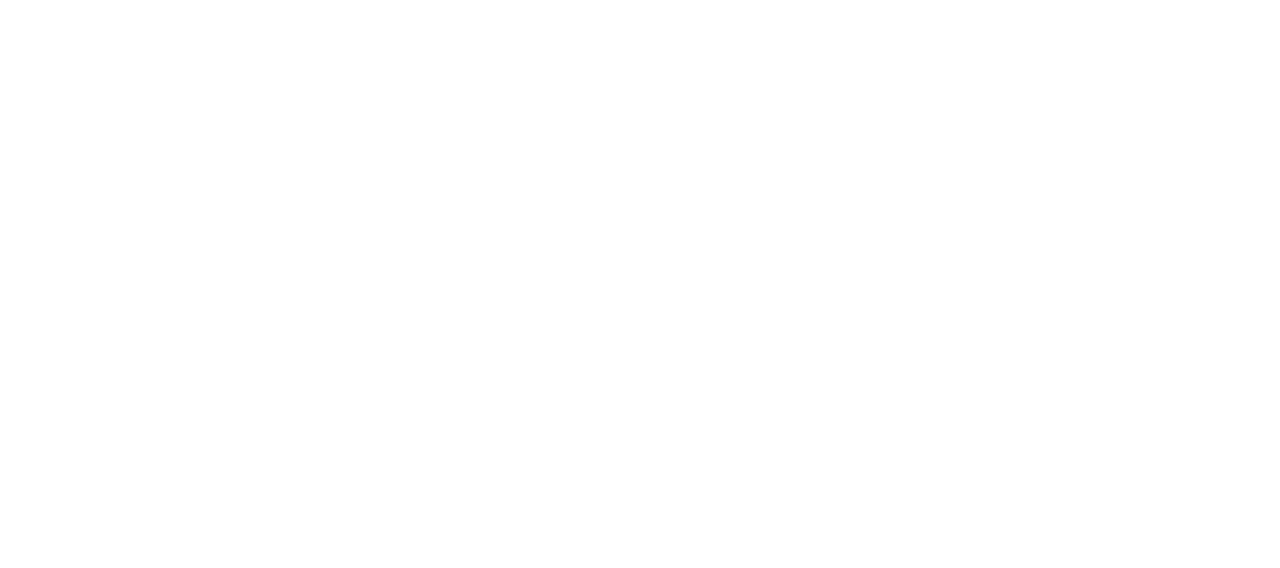
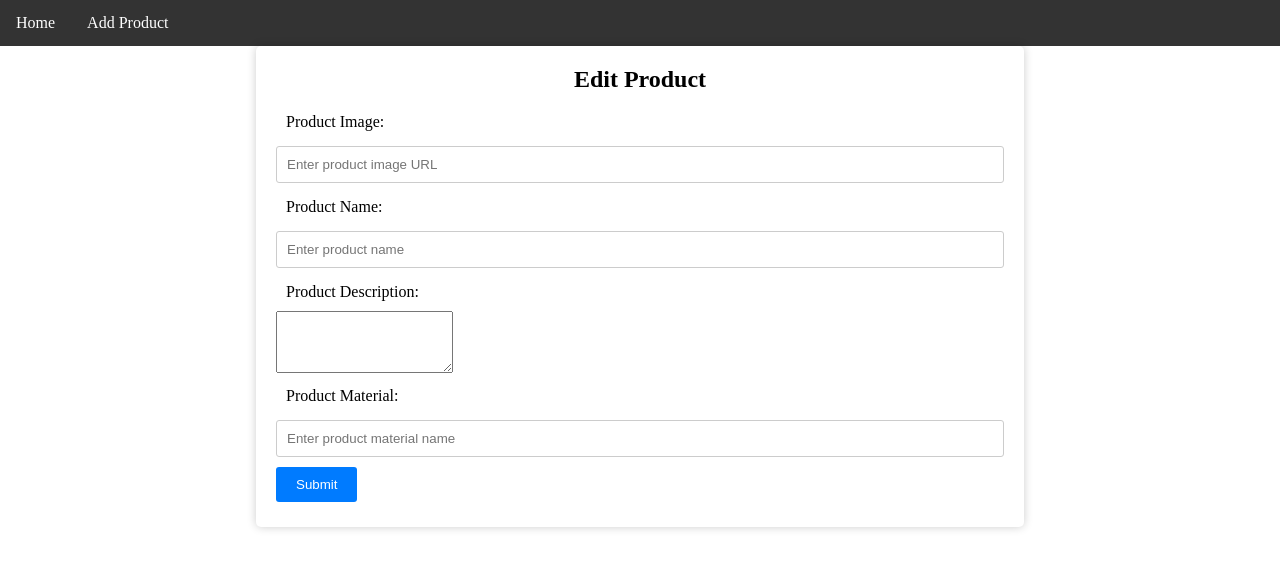
Before and after one commit to bikramgiri/Product_Management_System, a React (Vite) app: page /editProduct/1 in a window 1280 px wide. Before the commit this address had no page. Shown: the top 568 px of the page. Built offline with nearby package versions, Linux system fonts and the light colour scheme; no server answers.

Commit message:
Edit Blog API Integration

```diff
--- a/src/App.jsx
+++ b/src/App.jsx
@@ -4,6 +4,7 @@
 import Home from './pages/Home/Home'
 import AddProduct from './pages/AddProduct/AddProduct'
 import SingleProduct from './pages/SingleProduct/SingleProduct'
+import EditProduct from './pages/EditProduct/EditProduct'
 
 
 function App() {
@@ -14,6 +15,7 @@
         <Route path="/" element={<Home />} />
         <Route path="/addProduct" element={<AddProduct />} />
         <Route path="/singleProduct/:id" element={<SingleProduct />} />
+        <Route path="/editProduct/:id" element={<EditProduct />} />
       </Routes>
     </BrowserRouter>
   )
--- /dev/null
+++ b/src/pages/EditProduct/EditProduct.css
@@ -0,0 +1,41 @@
+#product-form {
+      width: 60%;
+      margin: 0 auto;
+      padding: 20px;
+      border-radius: 5px;
+      background-color: #fff;
+      box-shadow: 0 0 10px rgba(0, 0, 0, 0.2);
+    }
+
+    /* add */
+    #product-form h2 {
+      text-align: center;
+      margin-bottom: 20px;
+    }
+
+    #product-form label {
+      display: block;
+      margin: 10px;
+    }
+
+    #product-form input {
+      width: 100%;
+      padding: 10px;
+      margin: 5px 0;
+      border-radius: 3px;
+      border: 1px solid #ccc;
+    }
+
+    #product-form button {
+      padding: 10px 20px;
+      margin: 5px 0;
+      border-radius: 3px;
+      border: none;
+      background-color: #007bff;
+      color: #fff;
+      cursor: pointer;
+    }
+
+    #product-form button:hover {
+      background-color: #0056b3;
+    }
--- /dev/null
+++ b/src/pages/EditProduct/EditProduct.jsx
@@ -0,0 +1,67 @@
+// import React from 'react'
+import './EditProduct.css'
+
+import Navbar from "../../components/Navbar/Navbar"
+import { useNavigate, useParams } from 'react-router-dom'
+import axios from 'axios'
+import { useEffect, useState } from 'react'
+
+const EditProduct = () => {
+  const navigate = useNavigate()
+  const {id} = useParams()
+  const [product,setProduct] = useState({})
+
+  const handleChange= (e)=>{
+    const {name,value} = e.target
+    setProduct({
+      ...product,
+      [name] : value
+    })
+  }
+
+  //edit product
+  const editProduct = async (e)=>{
+    e.preventDefault()
+    const response = await axios.put("https://67a13af45bcfff4fabe1ff80.mockapi.io/products/" + id,product)
+    if(response.status == 200){
+      navigate("/singleProduct/" + id)
+    }else{
+      alert("Something went wrong. Try again!")
+    }
+  }
+
+  // fetch product of id
+  const fetchProduct = async () => {
+    const response = await axios.get("https://67a13af45bcfff4fabe1ff80.mockapi.io/products/" + id)
+    setProduct(response.data)
+    }
+    useEffect(()=>{
+      fetchProduct()
+    },[])
+
+  return (
+    <>
+    <Navbar />
+    <div id="product-form">
+      <h2>Edit Product</h2>
+      <form onSubmit={editProduct}>
+            <label htmlFor="productImage">Product Image:</label>
+            <input value={product.productImage} type="text" id="productImage" name="productImage" placeholder="Enter product image URL" onChange={handleChange}  />
+
+            <label htmlFor="productName">Product Name:</label>
+            <input value={product.productName} type="text" id="productName" name="productName" placeholder="Enter product name" onChange={handleChange}  />
+
+            <label htmlFor="productDescription">Product Description:</label>
+            <textarea value={product.productDescription} id="productDescription" name="productDescription" rows="4" onChange={handleChange} ></textarea>
+
+            <label htmlFor="productMaterial">Product Material:</label>
+            <input value={product.productMaterial} type="text" id="productMaterial" name="productMaterial" placeholder="Enter product material name" onChange={handleChange}  />
+
+            <button type="submit">Submit</button>
+      </form>
+      </div>
+    </>
+  )
+}
+
+export default EditProduct
--- a/src/pages/SingleProduct/SingleProduct.jsx
+++ b/src/pages/SingleProduct/SingleProduct.jsx
@@ -40,7 +40,9 @@
               <h2 className="product-name">{product.productName}</h2>
               <p className="product-description">{product.productDescription}</p>
               <p >{product.productMaterial}</p>
-              <button onClick={deleteProduct}>Delete</button>
+              <button onClick={deleteProduct}>Delete</button> <b></b> <b></b> <b></b> <b></b>
+              <button onClick={()=>navigate(`/editProduct/${product.id}`)}>Edit</button>
+
     </div>
 
     </>
```
